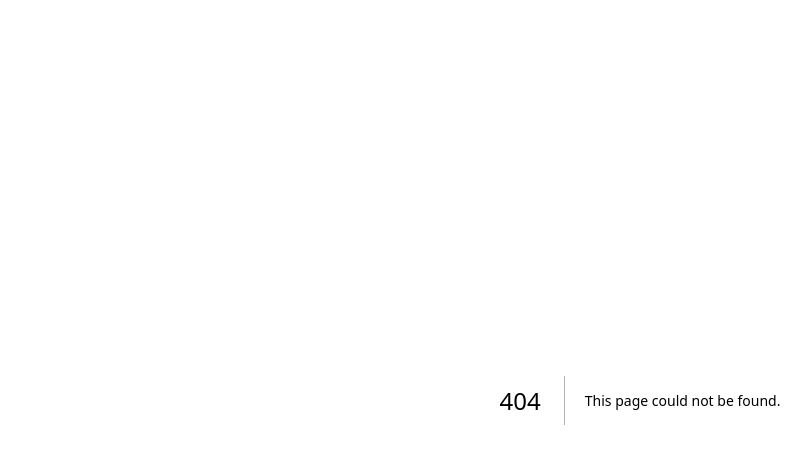
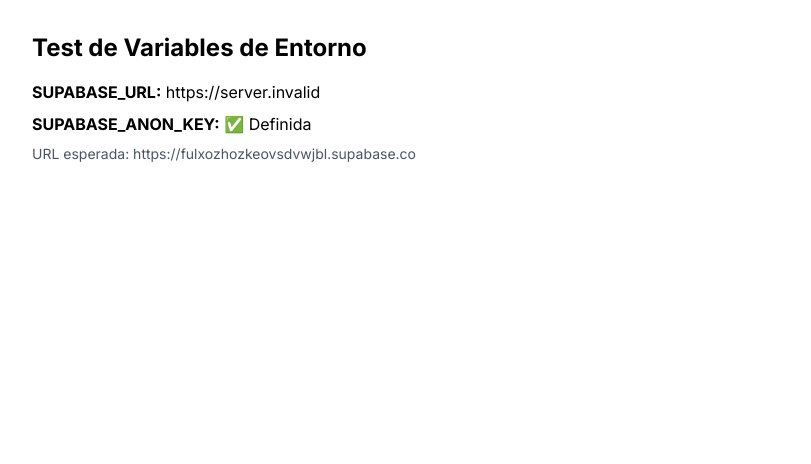
Before and after one commit to hulk84/HealthAI-Saas, a Next.js app: page /api-test in a window 1280 px wide. Before the commit this address had no page. Shown: the top 464 px of the page, without its empty margins (0-811 px from the left). Built offline with nearby package versions, Linux system fonts and the light colour scheme; no server answers.

Commit message:
Add environment variables test page

```diff
--- /dev/null
+++ b/src/app/api-test/page.tsx
@@ -0,0 +1,16 @@
+'use client'
+
+export default function ApiTestPage() {
+  return (
+    <div className="p-8">
+      <h1 className="text-2xl font-bold mb-4">Test de Variables de Entorno</h1>
+      <div className="space-y-2">
+        <p><strong>SUPABASE_URL:</strong> {process.env.NEXT_PUBLIC_SUPABASE_URL || 'NO DEFINIDA'}</p>
+        <p><strong>SUPABASE_ANON_KEY:</strong> {process.env.NEXT_PUBLIC_SUPABASE_ANON_KEY ? '✅ Definida' : '❌ NO DEFINIDA'}</p>
+        <p className="text-sm text-gray-600 mt-4">
+          URL esperada: https://fulxozhozkeovsdvwjbl.supabase.co
+        </p>
+      </div>
+    </div>
+  )
+}
```
